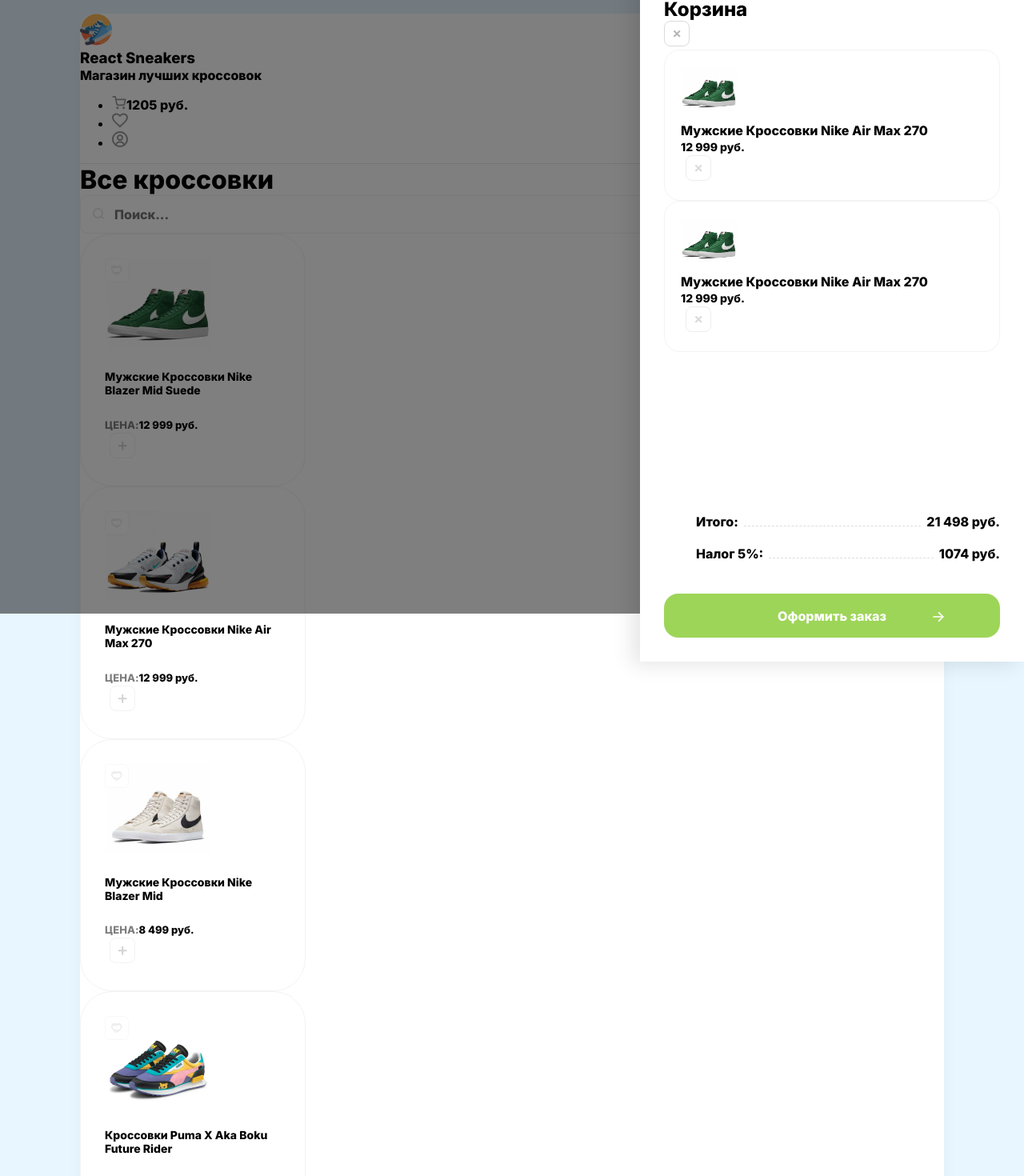
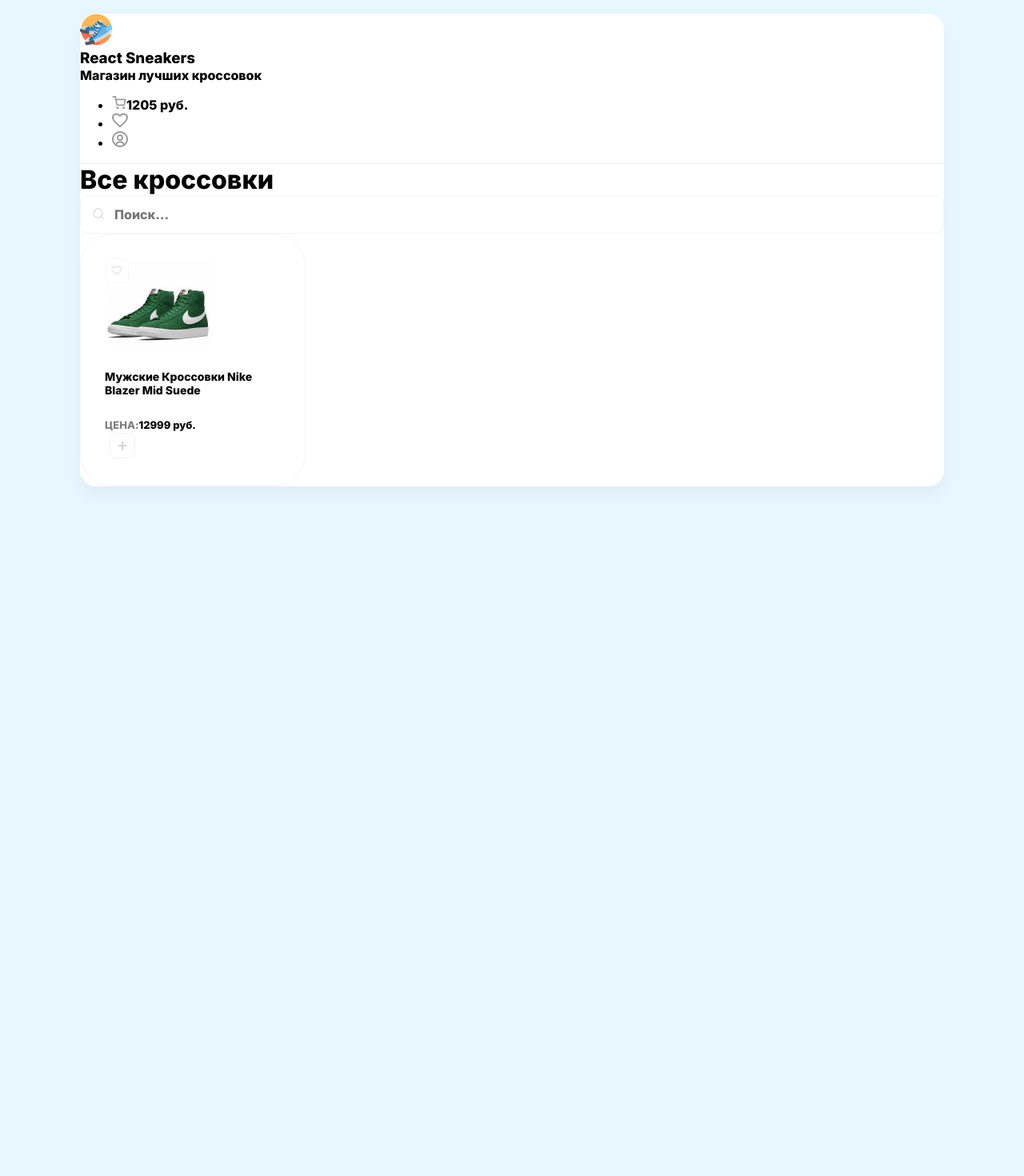
Before and after one commit to AntipovSergey/React_Sneakers, a React (Create React App) app: page / in a window 1280 px wide. Shown: the part 33-1503 px from the top of the page at 80% size. After the commit the page ends 800 px from the top, so only its background shows below. Built offline with nearby package versions, Linux system fonts and the light colour scheme.

Commit message:
Createand implement Card, Drawer, Header components

```diff
--- a/src/App.js
+++ b/src/App.js
@@ -1,106 +1,12 @@
+import Card from './components/Card';
+import Drawer from './components/Drawer';
+import Header from './components/Header';
+
 function App() {
 	return (
 		<div className='wrapper clear'>
-			<div className='overlay'>
-				<div className='drawer'>
-					<div className='d-flex justify-between'>
-						<h2 className='mb-30'>Корзина</h2>
-						<img
-							className='cu-p'
-							src='/img/close.svg'
-							alt='close'
-							width={32}
-							height={32}
-						/>
-					</div>
-
-					<div className='items'>
-						<div className='cartItem d-flex align-center mb-20'>
-							<div
-								style={{ backgroundImage: 'url(/img/sneakers/1.jpg)' }}
-								className='cartItemImg'
-							></div>
-							<div className='mr-20 flex'>
-								<p className='mb-5'>Мужские Кроссовки Nike Air Max 270</p>
-								<b>12 999 руб.</b>
-							</div>
-							<button className='button removeBtn'>
-								<img src='/img/close.svg' alt='close' width={32} height={32} />
-							</button>
-						</div>
-						<div className='cartItem d-flex align-center mb-20'>
-							<div
-								style={{ backgroundImage: 'url(/img/sneakers/1.jpg)' }}
-								className='cartItemImg'
-							></div>
-							<div className='mr-20 flex'>
-								<p className='mb-5'>Мужские Кроссовки Nike Air Max 270</p>
-								<b>12 999 руб.</b>
-							</div>
-							<button className='button removeBtn'>
-								<img src='/img/close.svg' alt='close' width={32} height={32} />
-							</button>
-						</div>
-					</div>
-					<div className='cartTotalBlock'>
-						<ul>
-							<li>
-								<span>Итого:</span>
-								<div></div>
-								<b>21 498 руб. </b>
-							</li>
-							<li>
-								<span>Налог 5%: </span>
-								<div></div>
-								<b>1074 руб. </b>
-							</li>
-						</ul>
-						<button className='greenButton button'>
-							Оформить заказ{' '}
-							<img
-								src='/img/arrow.svg'
-								alt='arrow'
-								width={14}
-								height={12}
-							></img>
-						</button>
-					</div>
-				</div>
-			</div>
-
-			<header className='d-flex justify-between align-center p-40'>
-				<div className='d-flex align-center'>
-					<img
-						className='mr-15'
-						src='/img/logo.png'
-						alt='logo'
-						width={40}
-						height={40}
-					/>
-					<div>
-						<h3 className='text-uppercase'>React Sneakers</h3>
-						<p className='opacity-5'>Магазин лучших кроссовок</p>
-					</div>
-				</div>
-				<ul className='headerRight d-flex align-center'>
-					<li className='mr-30'>
-						<img
-							className='mr-10'
-							src='img/cart.svg'
-							alt='cart'
-							width={18}
-							height={17}
-						/>
-						<span>1205 руб.</span>
-					</li>
-					<li className='mr-30'>
-						<img src='img/favorite.svg' alt='favorite' width={21} height={19} />
-					</li>
-					<li>
-						<img src='img/profile.svg' alt='profile' width={20} height={20} />
-					</li>
-				</ul>
-			</header>
+			<Drawer />
+			<Header />
 			<div className='content p-40'>
 				<div className='d-flex justify-between align-center mb-40'>
 					<h1>Все кроссовки</h1>
@@ -110,130 +16,11 @@
 					</div>
 				</div>
 				<div className='d-flex flex-wrap'>
-					<div className='card mb-50 mr-30'>
-						<div className='favorite'>
-							<img
-								src='/img/not-favorited-item.svg'
-								alt='add to favorites'
-								width={30}
-								height={30}
-							/>
-						</div>
-						<img
-							src='img/sneakers/1.jpg'
-							alt='sneakers'
-							width={133}
-							height={112}
-						/>
-						<h5>Мужские Кроссовки Nike Blazer Mid Suede</h5>
-						<div className='d-flex justify-between align-center'>
-							<div className='d-flex flex-column'>
-								<span>Цена:</span>
-								<b>12 999 руб.</b>
-							</div>
-							<button className='button'>
-								<img
-									src='img/not-added-item.svg'
-									alt='plus'
-									width={32}
-									height={32}
-								/>
-							</button>
-						</div>
-					</div>
-					<div className='card mb-50 mr-30'>
-						<div className='favorite'>
-							<img
-								src='/img/not-favorited-item.svg'
-								alt='add to favorites'
-								width={30}
-								height={30}
-							/>
-						</div>
-						<img
-							src='img/sneakers/2.jpg'
-							alt='sneakers'
-							width={133}
-							height={112}
-						/>
-						<h5>Мужские Кроссовки Nike Air Max 270</h5>
-						<div className='d-flex justify-between align-center'>
-							<div className='d-flex flex-column'>
-								<span>Цена:</span>
-								<b>12 999 руб.</b>
-							</div>
-							<button className='button'>
-								<img
-									src='img/not-added-item.svg'
-									alt='plus'
-									width={32}
-									height={32}
-								/>
-							</button>
-						</div>
-					</div>
-					<div className='card mb-50 mr-30'>
-						<div className='favorite'>
-							<img
-								src='/img/not-favorited-item.svg'
-								alt='add to favorites'
-								width={30}
-								height={30}
-							/>
-						</div>
-						<img
-							src='img/sneakers/3.jpg'
-							alt='sneakers'
-							width={133}
-							height={112}
-						/>
-						<h5>Мужские Кроссовки Nike Blazer Mid</h5>
-						<div className='d-flex justify-between align-center'>
-							<div className='d-flex flex-column'>
-								<span>Цена:</span>
-								<b>8 499 руб.</b>
-							</div>
-							<button className='button'>
-								<img
-									src='img/not-added-item.svg'
-									alt='plus'
-									width={32}
-									height={32}
-								/>
-							</button>
-						</div>
-					</div>
-					<div className='card mb-50 mr-30'>
-						<div className='favorite'>
-							<img
-								src='/img/not-favorited-item.svg'
-								alt='add to favorites'
-								width={30}
-								height={30}
-							/>
-						</div>
-						<img
-							src='img/sneakers/4.jpg'
-							alt='sneakers'
-							width={133}
-							height={112}
-						/>
-						<h5>Кроссовки Puma X Aka Boku Future Rider</h5>
-						<div className='d-flex justify-between align-center'>
-							<div className='d-flex flex-column'>
-								<span>Цена:</span>
-								<b>8 999 руб.</b>
-							</div>
-							<button className='button'>
-								<img
-									src='img/not-added-item.svg'
-									alt='plus'
-									width={32}
-									height={32}
-								/>
-							</button>
-						</div>
-					</div>
+					<Card
+						title={'Мужские Кроссовки Nike Blazer Mid Suede'}
+						price={12999}
+						imageUrl={'/img/sneakers/1.jpg'}
+					/>
 				</div>
 			</div>
 		</div>
--- /dev/null
+++ b/src/components/Card.jsx
@@ -0,0 +1,29 @@
+import React from 'react';
+
+function Card({ title, price, imageUrl }) {
+	return (
+		<div className='card mb-50 mr-30'>
+			<div className='favorite'>
+				<img
+					src='/img/not-favorited-item.svg'
+					alt='add to favorites'
+					width={30}
+					height={30}
+				/>
+			</div>
+			<img src={imageUrl} alt='sneakers' width={133} height={112} />
+			<h5>{title}</h5>
+			<div className='d-flex justify-between align-center'>
+				<div className='d-flex flex-column'>
+					<span>Цена:</span>
+					<b>{price} руб.</b>
+				</div>
+				<button className='button'>
+					<img src='img/not-added-item.svg' alt='plus' width={32} height={32} />
+				</button>
+			</div>
+		</div>
+	);
+}
+
+export default Card;
--- /dev/null
+++ b/src/components/Drawer.jsx
@@ -0,0 +1,68 @@
+import React from 'react';
+
+function Drawer() {
+	return (
+		<div style={{ display: 'none' }} className='overlay'>
+			<div className='drawer'>
+				<div className='d-flex justify-between'>
+					<h2 className='mb-30'>Корзина</h2>
+					<img
+						className='cu-p'
+						src='/img/close.svg'
+						alt='close'
+						width={32}
+						height={32}
+					/>
+				</div>
+				<div className='items'>
+					<div className='cartItem d-flex align-center mb-20'>
+						<div
+							style={{ backgroundImage: 'url(/img/sneakers/1.jpg)' }}
+							className='cartItemImg'
+						></div>
+						<div className='mr-20 flex'>
+							<p className='mb-5'>Мужские Кроссовки Nike Air Max 270</p>
+							<b>12 999 руб.</b>
+						</div>
+						<button className='button removeBtn'>
+							<img src='/img/close.svg' alt='close' width={32} height={32} />
+						</button>
+					</div>
+					<div className='cartItem d-flex align-center mb-20'>
+						<div
+							style={{ backgroundImage: 'url(/img/sneakers/1.jpg)' }}
+							className='cartItemImg'
+						></div>
+						<div className='mr-20 flex'>
+							<p className='mb-5'>Мужские Кроссовки Nike Air Max 270</p>
+							<b>12 999 руб.</b>
+						</div>
+						<button className='button removeBtn'>
+							<img src='/img/close.svg' alt='close' width={32} height={32} />
+						</button>
+					</div>
+				</div>
+				<div className='cartTotalBlock'>
+					<ul>
+						<li>
+							<span>Итого:</span>
+							<div></div>
+							<b>21 498 руб. </b>
+						</li>
+						<li>
+							<span>Налог 5%: </span>
+							<div></div>
+							<b>1074 руб. </b>
+						</li>
+					</ul>
+					<button className='greenButton button'>
+						Оформить заказ{' '}
+						<img src='/img/arrow.svg' alt='arrow' width={14} height={12}></img>
+					</button>
+				</div>
+			</div>
+		</div>
+	);
+}
+
+export default Drawer;
--- /dev/null
+++ b/src/components/Header.jsx
@@ -0,0 +1,53 @@
+import React from 'react';
+
+function Header() {
+	return (
+		<header className='d-flex justify-between align-center p-40'>
+			<div className='d-flex align-center cu-p'>
+				<img
+					className='mr-15'
+					src='/img/logo.png'
+					alt='logo'
+					width={40}
+					height={40}
+				/>
+				<div>
+					<h3 className='text-uppercase'>React Sneakers</h3>
+					<p className='opacity-5'>Магазин лучших кроссовок</p>
+				</div>
+			</div>
+			<ul className='headerRight d-flex align-center'>
+				<li className='mr-30'>
+					<img
+						className='mr-10 cu-p'
+						src='img/cart.svg'
+						alt='cart'
+						width={18}
+						height={17}
+					/>
+					<span>1205 руб.</span>
+				</li>
+				<li className='mr-30'>
+					<img
+						className='cu-p'
+						src='img/favorite.svg'
+						alt='favorite'
+						width={21}
+						height={19}
+					/>
+				</li>
+				<li>
+					<img
+						className='cu-p'
+						src='img/profile.svg'
+						alt='profile'
+						width={20}
+						height={20}
+					/>
+				</li>
+			</ul>
+		</header>
+	);
+}
+
+export default Header;
```
